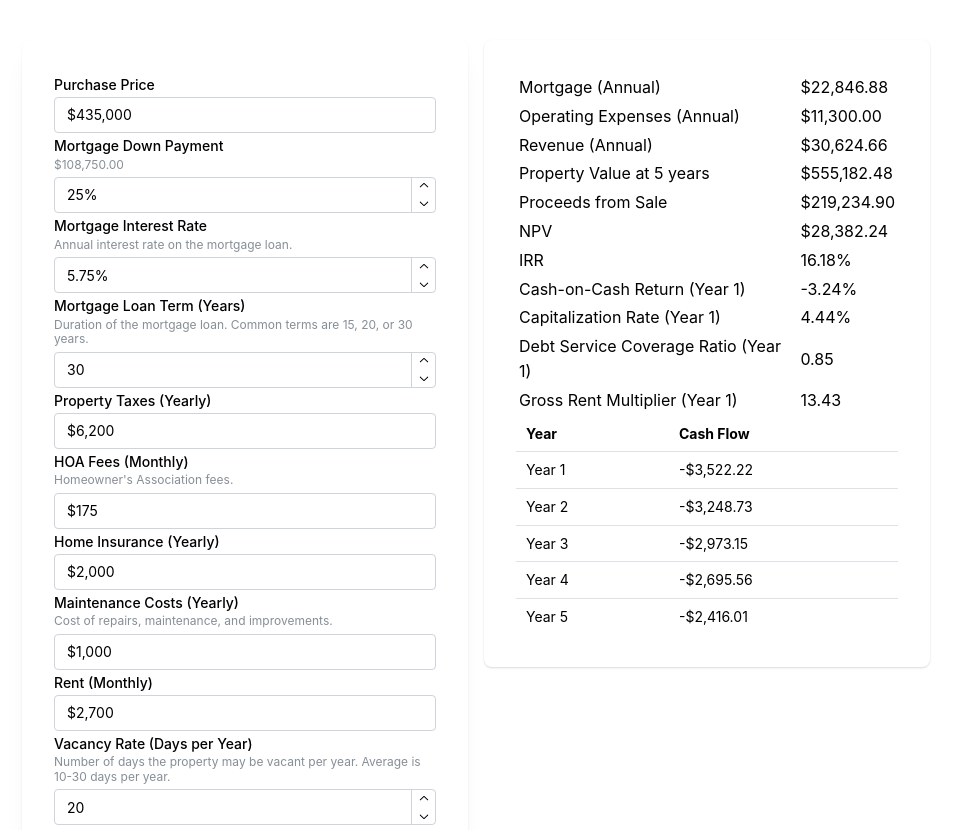
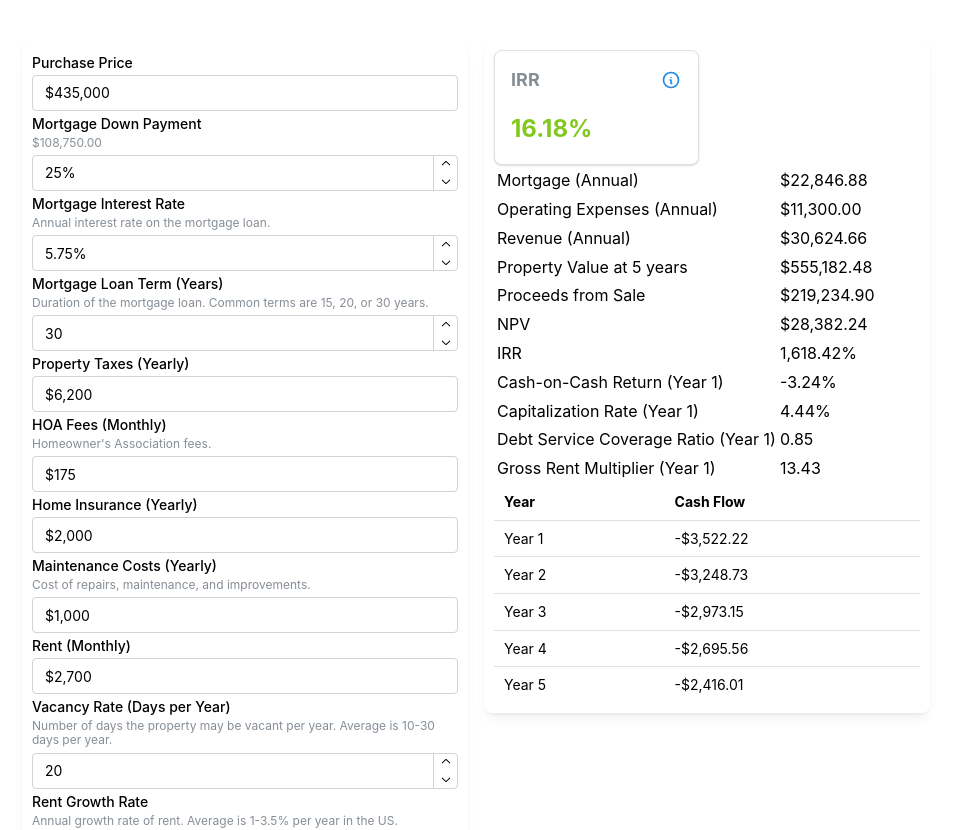
Before and after one commit to kkhimself/rentalbro, a React (Create React App) app: page / in a window 1280 px wide. Shown: the top 830 px of the page, without its empty margins (164-1124 px from the left). Built offline with nearby package versions, Linux system fonts and the light colour scheme.

Commit message:
Added IRR stat

```diff
--- a/src/App.tsx
+++ b/src/App.tsx
@@ -47,7 +47,7 @@ export default function App() {
             <AppShell.Main>
               <Grid>
                 <Grid.Col span={{ base: 12, md: 6 }}>
-                  <Paper shadow="md" p="xl" radius="md">
+                  <Paper shadow="sm" p="xs" radius="md">
                     <PropertyVariables
                       rentalProperty={rentalProperty}
                       updateRentalProperty={updateRentalProperty}
@@ -55,7 +55,7 @@ export default function App() {
                   </Paper>
                 </Grid.Col>
                 <Grid.Col span={{ base: 12, md: 6 }}>
-                  <Paper shadow="xs" p="xl" radius="md">
+                  <Paper shadow="sm" p="xs" radius="md">
                     <PropertyInsights rentalProperty={rentalProperty} />
                   </Paper>
                 </Grid.Col>
--- a/src/components/PropertyInsights.tsx
+++ b/src/components/PropertyInsights.tsx
@@ -1,16 +1,46 @@
+import { Grid } from "@mantine/core";
 import RentalProperty from "../models/RentalProperty";
 import CashFlow from "./CashFlow";
+import Stat from "./Stat";
 
 interface PropertyInsightsProps {
   rentalProperty: RentalProperty;
 }
 
-export default function PropertyInsights({ rentalProperty }: PropertyInsightsProps) {
-
+export default function PropertyInsights({
+  rentalProperty,
+}: PropertyInsightsProps) {
   const p = rentalProperty;
 
   return (
     <div>
+      <Grid>
+        <Grid.Col span={{ base: 12, md: 6 }}>
+          <Stat
+            title="IRR"
+            color={p.irr > p.discountRate ? "lime" : "orange"}
+            description="Internal Rate of Return (IRR) measures the annualized return on your real estate investment by analyzing projected cash flows, including rental income, expenses, and the future sale price. A higher IRR indicates a more attractive investment. If IRR exceeds your discount rate (the return you'd expect from investing in the S&P 500), the rental property is a better investment than simply investing in the stock market."
+            value={new Intl.NumberFormat("en-US", {
+              style: "percent",
+              minimumFractionDigits: 2,
+              maximumFractionDigits: 2,
+            }).format(p.irr / 100)}
+          />
+        </Grid.Col>
+        {/* <Grid.Col span={{ base: 12, md: 6 }}>
+          <Stat
+            title="Cash Flow"
+            color={p.cashFlows[0] > 0 ? "lime" : "orange"}
+            description="Cash flow is the money left over each month or year after collecting rent and paying all expenses, including mortgage payments, property taxes, insurance, and maintenance. Cash flow is crucial because it determines whether the property is profitable or a financial burden. Positive cash flow means the investment generates income, while negative cash flow means the investor may need to cover shortfalls out of pocket. Consistent positive cash flow provides financial stability, helps pay down debt, and can be reinvested into more properties to build wealth."
+            value={new Intl.NumberFormat("en-US", {
+              style: "currency",
+              currency: "USD",
+              maximumFractionDigits: 0,
+            }).format(p.cashFlows[0])}
+          />
+        </Grid.Col> */}
+      </Grid>
+
       <table>
         <tbody>
           <tr>
@@ -119,7 +149,13 @@ export default function PropertyInsights({ rentalProperty }: PropertyInsightsPro
           </tr>
         </tbody>
       </table>
+
       <CashFlow cashFlows={p.cashFlows} />
+
+      {/* <div>
+        {JSON.stringify(p, null, 2)}
+        {JSON.stringify({irr: p.irr}, null, 2)}
+      </div> */}
     </div>
   );
 }
--- a/src/components/PropertyVariables.tsx
+++ b/src/components/PropertyVariables.tsx
@@ -39,7 +39,7 @@ export default function PropertyVariables({
         new RentalProperty(
           values.propertyPurchasePrice,
           values.downPaymentPercent,
-          values.mortgageRate / 100,
+          values.mortgageRate,
           values.mortgageTerm,
           values.propertyTaxesAnnual,
           values.hoaFeesMonthly,
@@ -47,11 +47,11 @@ export default function PropertyVariables({
           values.maintenanceCostsAnnual,
           values.rentMonthly,
           values.averageVacancy,
-          values.rentGrowthRate / 100,
-          values.propertyValueGrowthRate / 100,
-          values.inflationRate / 100,
+          values.rentGrowthRate,
+          values.propertyValueGrowthRate,
+          values.inflationRate,
           values.holdingPeriod,
-          values.discountRate / 100,
+          values.discountRate,
           values.salesCommissionRate
         )
       );
--- /dev/null
+++ b/src/components/Stat.tsx
@@ -0,0 +1,58 @@
+import { ActionIcon, Group, Modal, Paper, Text } from "@mantine/core";
+import { useDisclosure } from "@mantine/hooks";
+import { IconInfoCircle } from "@tabler/icons-react";
+
+interface StatProps {
+  title: string;
+  value: string;
+  color?: string;
+  description?: string;
+}
+
+export default function Stat({ title, value, color, description }: StatProps) {
+  const [modalOpened, { open, close }] = useDisclosure(false);
+
+  const actionIcon =
+    description != null ? (
+      <ActionIcon variant="transparent" size={22} onClick={open}>
+        <IconInfoCircle size={24} />
+      </ActionIcon>
+    ) : null;
+
+  return (
+    <>
+      <Modal opened={modalOpened} onClose={close} title={title} centered>
+        <Text size="sm">{description}</Text>
+      </Modal>
+
+      <Paper withBorder p="md" radius="md" shadow="xs">
+        <Group justify="space-between">
+          <Text
+            size="xs"
+            c="dimmed"
+            style={{
+              fontSize: "18px",
+              fontWeight: "700",
+              textTransform: "uppercase",
+            }}
+          >
+            {title}
+          </Text>
+          {actionIcon}
+        </Group>
+
+        <Group align="flex-end" gap="xs" mt={25}>
+          <Text
+            c={color ?? "dark"}
+            style={{ fontSize: "24px", fontWeight: "700", lineHeight: "1" }}
+          >
+            {value}
+          </Text>
+        </Group>
+
+        <Text fz="xs" c="dimmed" mt={7}>
+        </Text>
+      </Paper>
+    </>
+  );
+}
--- a/src/models/RentalProperty.ts
+++ b/src/models/RentalProperty.ts
@@ -83,7 +83,7 @@ export default class RentalProperty {
     // TODO: numberOfYears - 1?
     get propertySalePrice() {
         return this.propertyPurchasePrice *
-            Math.pow(1 + this.propertyValueGrowthRate/100, this.holdingPeriod);
+            Math.pow(1 + this.propertyValueGrowthRate / 100, this.holdingPeriod);
     }
 
     /**
@@ -154,7 +154,7 @@ export default class RentalProperty {
             this.initialInvestment,
             this.cashFlows,
             this.proceedsFromSale
-        );
+        ) * 100;
     }
 
     // Cash-on-Cash Return for Year 1
--- a/src/styles.css
+++ /dev/null
@@ -1,4 +0,0 @@
-.App {
-  font-family: sans-serif;
-  text-align: center;
-}
```
